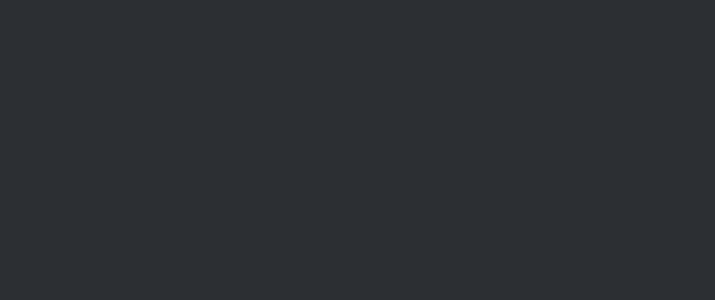
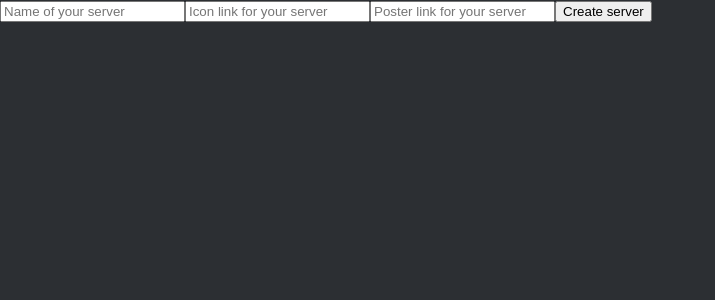
Before and after one commit to PhoenixCreation/pinger, a React (Create React App) app: page /create/server in a window 1280 px wide. Shown: the top 300 px of the page, without its empty margins (0-715 px from the left). Built offline with nearby package versions, Linux system fonts and the light colour scheme; the HTML template or start-up script is replaced by a standard one.

Commit message:
Starting server Creation.

```diff
--- a/src/Api/api.js
+++ b/src/Api/api.js
@@ -36,3 +36,16 @@ export const requestUser = async (u_token) => {
     return -1;
   }
 };
+
+export const requestCreateServer = async (newServer) => {
+  try {
+    if (!newServer.server_name) {
+      return -1;
+    }
+    const response = await axios.post(`${URL}/server/create`, newServer);
+    return response.data;
+  } catch (error) {
+    console.log("Api frontedn call error", error);
+    return -1;
+  }
+};
--- a/src/App.js
+++ b/src/App.js
@@ -9,6 +9,7 @@ import Login from "./components/auth/Login";
 import Signup from "./components/auth/Signup";
 import Home from "./components/Home";
 import Pinger from "./components/Pinger";
+import CreateServer from "./components/Helpers/CreateServer";
 
 function App() {
   return (
@@ -27,6 +28,9 @@ function App() {
               <Route path="/signup" exact>
                 <Signup />
               </Route>
+              <Route path="/create/server" exact>
+                <CreateServer />
+              </Route>
               <Route path="/phoenix/secretpath" exact>
                 <Pinger />
               </Route>
--- /dev/null
+++ b/src/components/Helpers/CreateServer.js
@@ -0,0 +1,68 @@
+import React, { useContext, useState, useEffect } from "react";
+import { useHistory } from "react-router-dom";
+import { UserContext } from "../../context/Auth";
+import { ServerContext } from "../../context/Server";
+import "../css/Helper/CreateServer.css";
+
+function CreateServer() {
+  const { user } = useContext(UserContext);
+  const { createServer } = useContext(ServerContext);
+
+  const history = useHistory();
+
+  const [newServer, setNewServer] = useState({
+    server_name: "",
+    server_icon: "",
+    server_poster: "",
+    user_id: user?.token,
+  });
+
+  const formSubmit = (e) => {
+    e.preventDefault();
+    createServer(newServer).then((data) => {
+      console.log(data);
+      history.push("/");
+    });
+
+    console.log("create server", newServer);
+  };
+
+  return (
+    <div className="create__server">
+      <div className="cs__form__cont">
+        <form onSubmit={formSubmit} className="cs__form">
+          <input
+            type="text"
+            name="server_name"
+            value={newServer.server_name}
+            onChange={(e) =>
+              setNewServer({ ...newServer, server_name: e.target.value })
+            }
+            placeholder="Name of your server"
+          />
+          <input
+            type="text"
+            name="server_icon"
+            value={newServer.server_icon}
+            onChange={(e) =>
+              setNewServer({ ...newServer, server_icon: e.target.value })
+            }
+            placeholder="Icon link for your server"
+          />
+          <input
+            type="text"
+            name="server_poster"
+            value={newServer.server_poster}
+            onChange={(e) =>
+              setNewServer({ ...newServer, server_poster: e.target.value })
+            }
+            placeholder="Poster link for your server"
+          />
+          <button type="submit">Create server</button>
+        </form>
+      </div>
+    </div>
+  );
+}
+
+export default CreateServer;
--- a/src/components/Pinger.js
+++ b/src/components/Pinger.js
@@ -1,4 +1,5 @@
 import React, { useContext, useState, useEffect } from "react";
+import { useHistory } from "react-router-dom";
 import { UserContext } from "../context/Auth";
 import { ServerContext } from "../context/Server";
 import PersonAddIcon from "@material-ui/icons/PersonAdd";
@@ -19,9 +20,22 @@ export default function Pinger() {
     crntChannel,
     setCrntChannel,
   } = useContext(ServerContext);
+  const history = useHistory();
 
   const [showTextChannels, setShowTextChannels] = useState(true);
   const [showVoiceChannels, setShowVoiceChannels] = useState(true);
+
+  if (servers.length === 0) {
+    return (
+      <div
+        className="app__loading"
+        style={{ color: "aliceblue" }}
+        onClick={() => history.push("/create/server")}
+      >
+        Loading some good stuff.....
+      </div>
+    );
+  }
 
   return (
     <div className="pinger">
@@ -58,7 +72,7 @@ export default function Pinger() {
           <div
             className="serverbar__addicon"
             onClick={() => {
-              console.log("Add server....");
+              history.push("/create/server");
             }}
           >
             <AddIcon style={{ fontSize: 40, color: "green" }} />
@@ -226,6 +240,8 @@ export default function Pinger() {
         <Chat />
       </div>
       <div className="pinger__usersbar">
+        {Array.isArray(crntServer.users) && (
+          <>
             <div className="userbar__onlineusers">
               <div className="userbar__onlineuserText">
                 {"Online Members - " +
@@ -257,8 +273,12 @@ export default function Pinger() {
                       )}
                     </div>
                     <div className="userbar__user__userdetails">
-                  <div className="userbar__user__username">{user.username}</div>
-                  <div className="userbar__user__presence">{user.presence}</div>
+                      <div className="userbar__user__username">
+                        {user.username}
+                      </div>
+                      <div className="userbar__user__presence">
+                        {user.presence}
+                      </div>
                     </div>
                   </div>
                 );
@@ -294,12 +314,16 @@ export default function Pinger() {
                       <div className="userbar__user__username offline">
                         {user.username}
                       </div>
-                  <div className="userbar__user__presence">{user.presence}</div>
+                      <div className="userbar__user__presence">
+                        {user.presence}
+                      </div>
                     </div>
                   </div>
                 );
               })}
             </div>
+          </>
+        )}
       </div>
     </div>
   );
--- a/src/context/Server.js
+++ b/src/context/Server.js
@@ -1,4 +1,5 @@
 import React, { useState, createContext, useEffect } from "react";
+import { requestCreateServer } from "../Api/api";
 
 export const ServerContext = createContext();
 
@@ -76,8 +77,7 @@ let chatsDemo = [
   },
 ];
 
-export const ServerProvider = (props) => {
-  const [allServers, setAllServers] = useState([
+let serverDemo = [
   {
     id: "1",
     server_name: "Personal of Phoenix",
@@ -229,14 +229,13 @@ export const ServerProvider = (props) => {
       },
     ],
   },
-  ]);
+];
+
+export const ServerProvider = (props) => {
+  const [allServers, setAllServers] = useState(serverDemo);
   const [crntServer, setCrntServer] = useState(allServers[0]);
   const [crntChannel, setCrntChannel] = useState(crntServer.channels.text[0]);
   const [chats, setChats] = useState(chatsDemo);
-
-  useEffect(() => {
-    setCrntChannel(crntServer.channels.text[0]);
-  }, [crntServer]);
 
   useEffect(() => {
     //Remove this.... this is temporary... remov when connect to database
@@ -255,6 +254,42 @@ export const ServerProvider = (props) => {
     ]);
   }, [crntChannel]);
 
+  const createServer = async (newServer) => {
+    if (newServer.server_name === "" || newServer.server_name === null) {
+      return -1;
+    }
+    if (newServer.server_icon === null) {
+      newServer.server_icon = "https://picsum.photos/60/60";
+    }
+    if (newServer.server_poster === null) {
+      newServer.server_poster = "https://picsum.photos/250/100?random=3";
+    }
+    if (!newServer.user_id) {
+      const token = localStorage.getItem("u_token");
+      newServer.user_id = token;
+    }
+    newServer.boosted = false;
+    requestCreateServer(newServer).then((data) => {
+      console.log("context call data reciver", data);
+      setAllServers((pastAllServers) => {
+        return [...pastAllServers, data];
+      });
+      data.channels.text = Object.keys(data.channels.text).map(
+        (key) => data.channels.text[key]
+      );
+      data.channels.voice = Object.keys(data.channels.voice).map(
+        (key) => data.channels.voice[key]
+      );
+      setCrntServer(data);
+    });
+  };
+
+  useEffect(() => {
+    if (crntServer.channels) {
+      setCrntChannel(crntServer?.channels.text[0]);
+    }
+  }, [crntServer]);
+
   return (
     <ServerContext.Provider
       value={{
@@ -265,6 +300,7 @@ export const ServerProvider = (props) => {
         setCrntChannel,
         chats,
         setChats,
+        createServer,
       }}
     >
       {props.children}
```
Also changed, not shown: src/components/css/Helper/CreateServer.css (added). Lines whose indentation alone changed are shown as unchanged.
